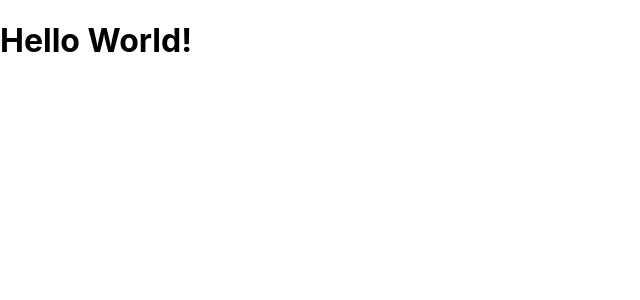
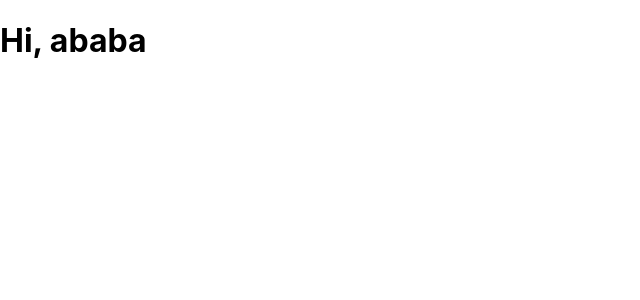
Before and after one commit to stopod/udemy-react-redux-crud-application, a React (Create React App) app: page / in a window 1280 px wide. Shown: the top 300 px of the page, without its empty margins (0-640 px from the left). Built offline with nearby package versions, Linux system fonts and the light colour scheme.

Commit message:
learn jsx

```diff
--- a/src/App.js
+++ b/src/App.js
@@ -1,7 +1,12 @@
 
 function App() {
+
+  const greeting = 'Hi, ababa';
+  const dom = <h1 className="foo">{greeting}</h1>
+
   return (
-    <div><h1>Hello World!</h1></div>
+    // jsx -> javascript xml template言語のひとつ
+    dom
   );
 }
 
```
